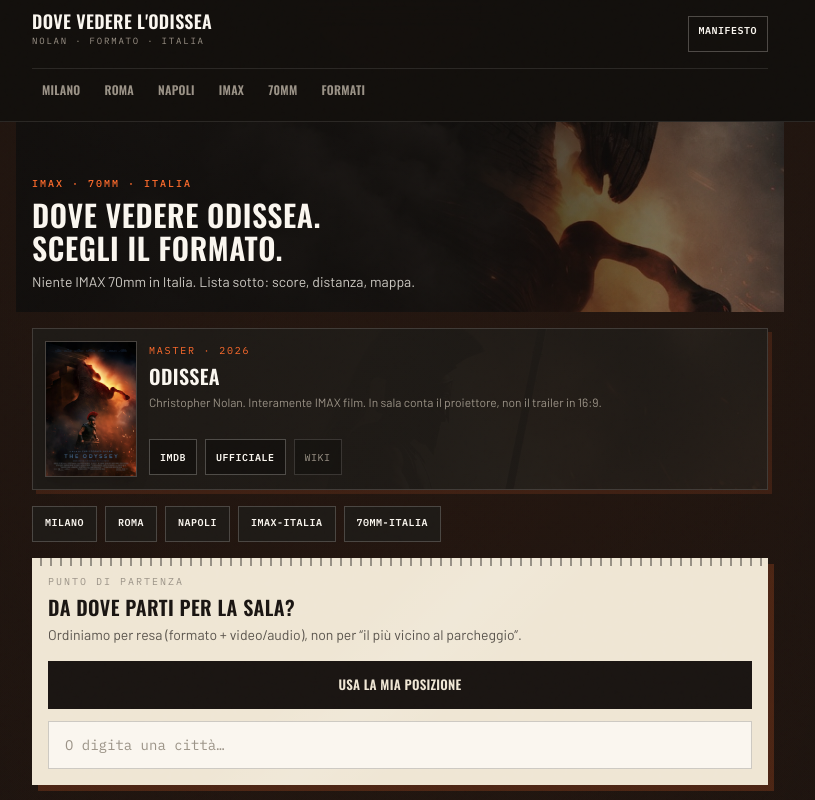
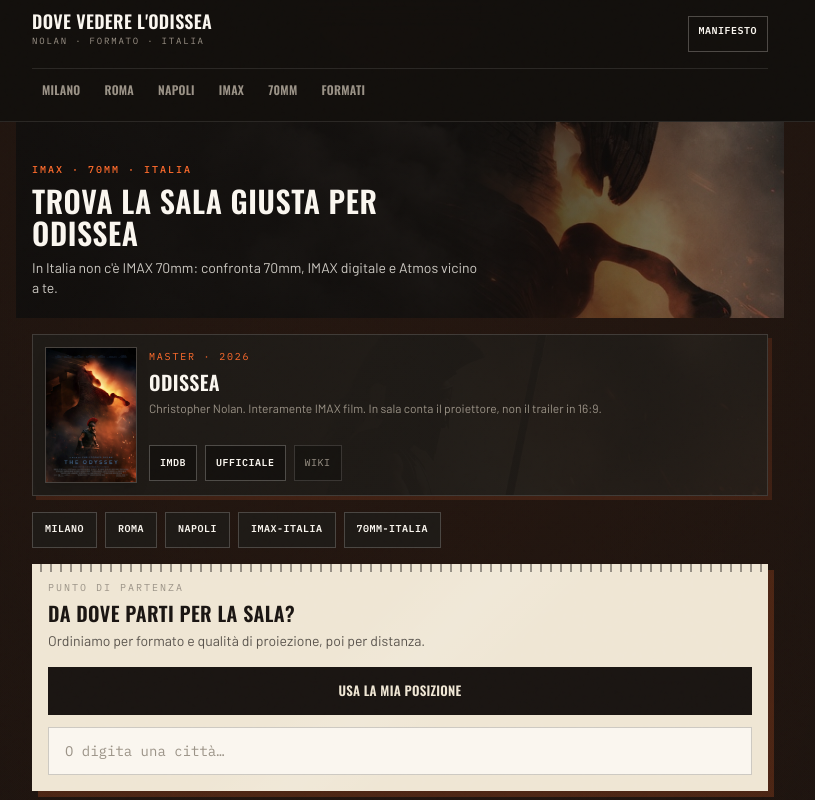
Before and after one commit to raffica93/odissy, a React (Vite) app: page / in a window 1280 px wide. Shown: the top 800 px of the page, without its empty margins (240-1055 px from the left). Built offline with nearby package versions, Linux system fonts and the light colour scheme.

Commit message:
copy: clearer hero purpose, remove parking quip

```diff
--- a/src/components/GeoPrompt.tsx
+++ b/src/components/GeoPrompt.tsx
@@ -45,9 +45,9 @@
           Da dove parti per la sala?
         </h2>
         <p className="mt-1 text-sm text-ink/70">
-          Ordiniamo per resa (formato + video/audio), non per “il più vicino al
-          parcheggio”.
+          Ordiniamo per formato e qualità di proiezione, poi per distanza.
         </p>
+
 
         <button
           type="button"
--- a/src/components/Hero.tsx
+++ b/src/components/Hero.tsx
@@ -25,12 +25,14 @@
           <p className="font-mono text-[10px] font-medium uppercase tracking-[0.2em] text-lamp">
             IMAX · 70mm · Italia
           </p>
-          <h1 className="font-display mt-2 max-w-[20ch] text-[1.55rem] leading-[1.08] text-chalk sm:text-3xl">
-            Dove vedere Odissea. Scegli il formato.
+          <h1 className="font-display mt-2 max-w-[22ch] text-[1.55rem] leading-[1.08] text-chalk sm:text-3xl">
+            Trova la sala giusta per Odissea
           </h1>
           <p className="mt-2 max-w-md text-sm text-chalk/80">
-            Niente IMAX 70mm in Italia. Lista sotto: score, distanza, mappa.
+            In Italia non c&apos;è IMAX 70mm: confronta 70mm, IMAX digitale e
+            Atmos vicino a te.
           </p>
+
         </div>
       </div>
     </section>
```
